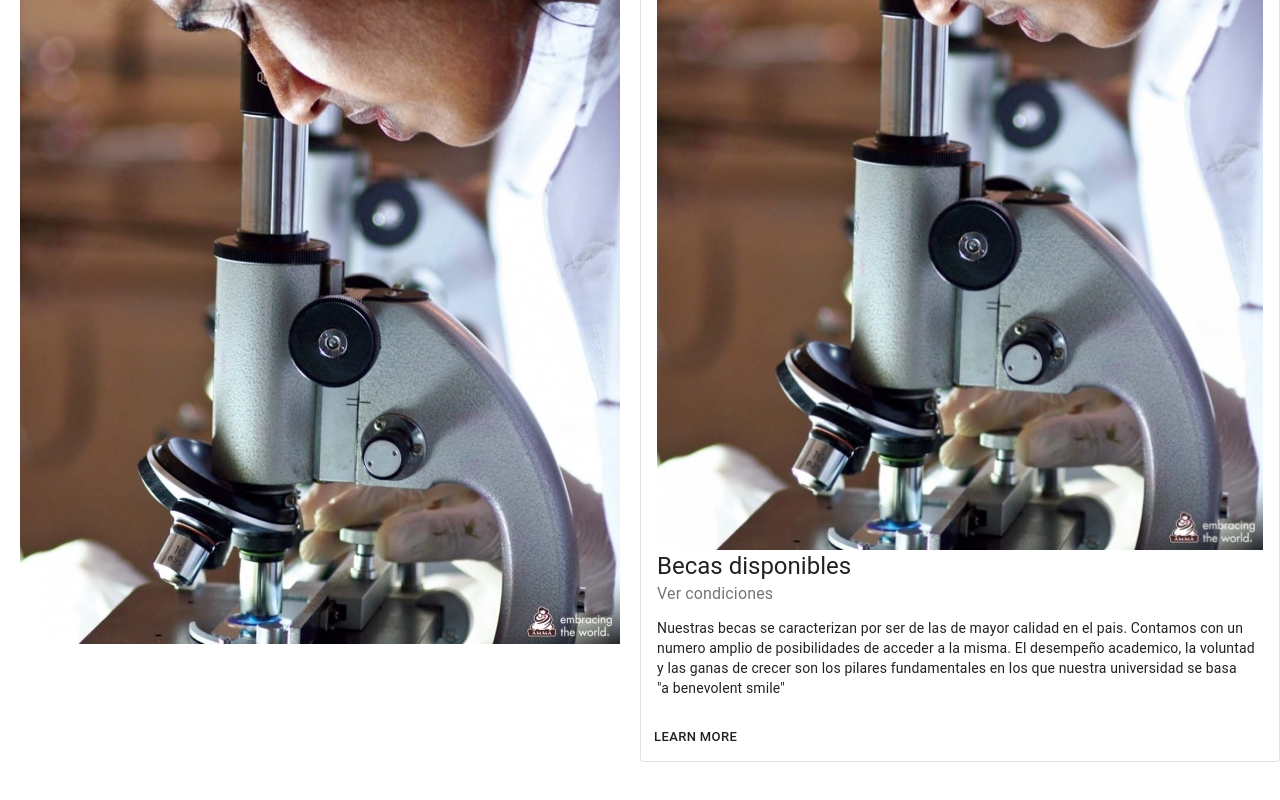
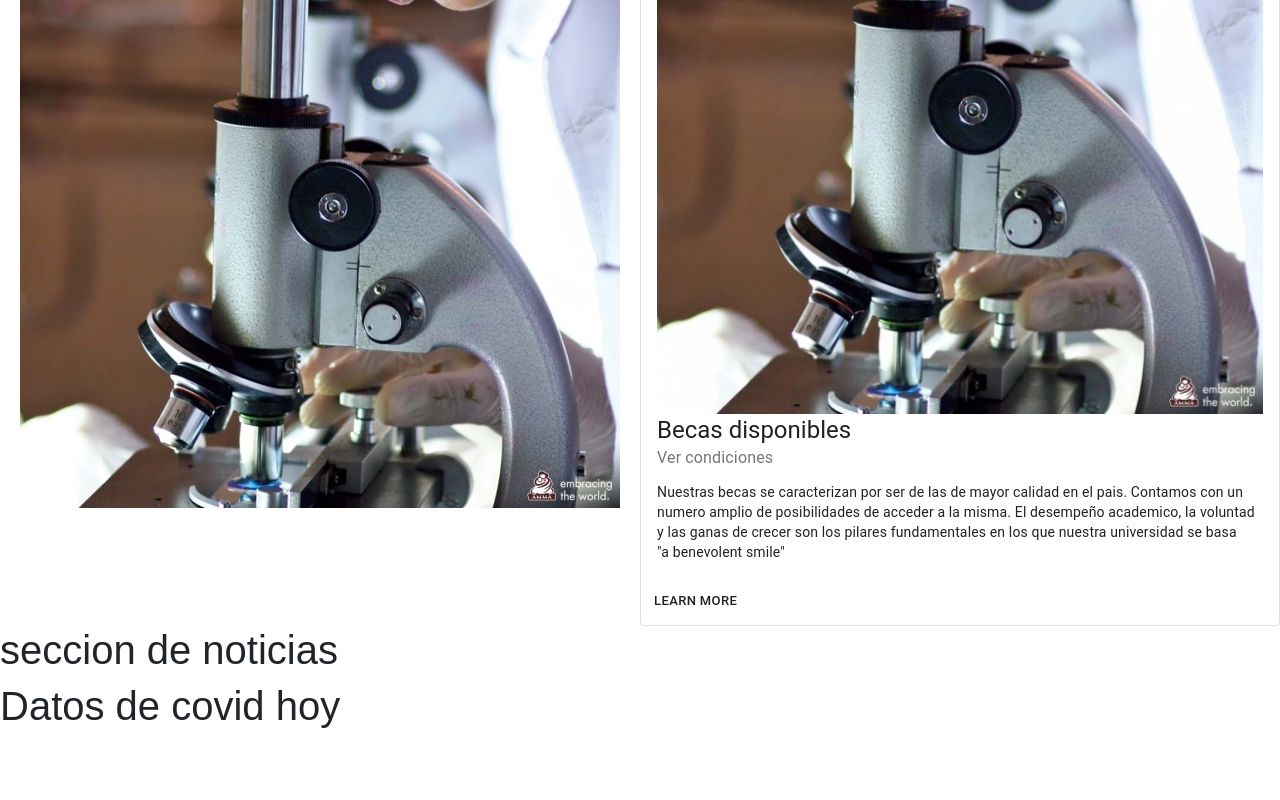
Before and after one commit to Josesan94/Proyecto-Rolling-Campus-Universidad, a React (Create React App) app: page / in a window 1280 px wide. Shown: the part 1792-2592 px from the top of the page. Built offline with nearby package versions, Linux system fonts and the light colour scheme; a web font is replaced by a local one.

Commit message:
Adicion de carpetas, componentes y paginas

```diff
--- a/src/App.js
+++ b/src/App.js
@@ -3,10 +3,6 @@
 import './components/Header';
 import Header from './components/Header';
 import 'bootstrap/dist/css/bootstrap.min.css';
- import Carrusel from './components/Carousel';
-import Cards from './components/Cards';
-import Register from './components/RegisterSection/Register';
-import Becas from './components/Becas/Becas';
 import Footer from './components/Footer';
 import {
   BrowserRouter as Router,
@@ -35,6 +31,16 @@
 
 
       </header>
+      <div>
+        <h1>
+          seccion de noticias
+        </h1>
+      </div>
+      <div>
+        <h1>
+          Datos de covid hoy
+        </h1>
+      </div>
       <footer >
         <Footer />
       </footer>
--- a/src/components/Header.jsx
+++ b/src/components/Header.jsx
@@ -27,7 +27,7 @@
 
 
                               <div className="loginbutton" >
-                              <Button className="buttonClass" to='/login'>Ingresar</Button>
+                              <Button  to='/login' className="buttonClass">Ingresar</Button>
                               </div>
                             <div >
                             <ReactBootStrap.Button className="buttonClass" to='/registro'>Crear una Cuenta</ReactBootStrap.Button>
```
Also changed, not shown: src/pages/PageAdmin.js (+11 -0 lines), src/pages/loginPage.js (added), src/pages/registerPage.js (added).
